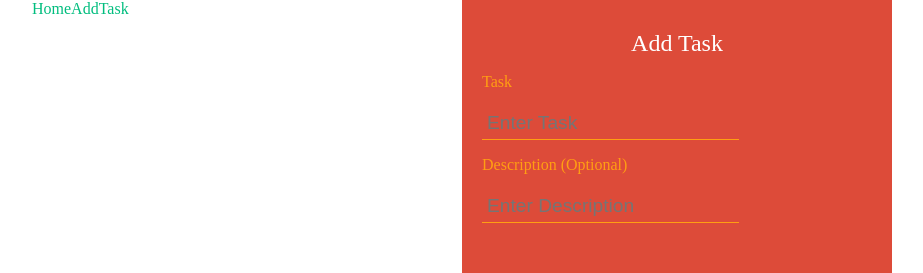
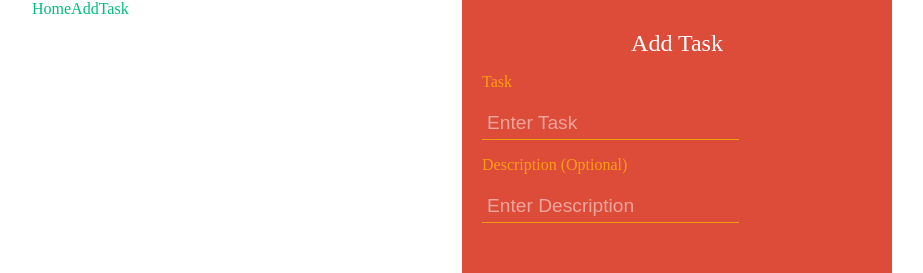
Before and after one commit to luluzan/ToDo_Refactor, a Vue app in the folder frontend/: page /add in a window 1280 px wide. Shown: the top 273 px of the page, without its empty margins (178-1101 px from the left). Built offline with nearby package versions, Linux system fonts and the light colour scheme.

Commit message:
added close component and its event

```diff
--- a/frontend/src/components/AddTask.vue
+++ b/frontend/src/components/AddTask.vue
@@ -3,6 +3,7 @@ import DeleteButton from "../components/DeleteButton.vue";
 import PriorityDropdown from '../components/PriorityDropdown.vue'
 import CompleteButton from '../components/CompleteButton.vue'
 import Calendar from "./Calendar.vue";
+import CloseButton from '../components/closeButton.vue'
 
 const titleAdd = "Add Task";
 const titleEdit = "Edit Task";
@@ -11,6 +12,9 @@ const props = defineProps({
   title: {
     type: String,
   },
+  id: {
+    type: Number,
+  }
 });
 </script>
 
@@ -19,25 +23,13 @@ const props = defineProps({
     <div id="top">
       <h2 class="addTaskTitle">{{ titleAdd }}</h2>
 
-      <svg
-        class="closeBtn"
-        xmlns="http://www.w3.org/2000/svg"
-        width="15"
-        height="15"
-        viewBox="0 0 15 15"
-        fill="none"
-      >
-        <path
-          d="M10.3432 7.5L14.6075 3.23565C15.1308 2.71236 15.1308 1.86392 14.6075 1.3402L13.6598 0.392472C13.1365 -0.130824 12.2881 -0.130824 11.7643 0.392472L7.5 4.65682L3.23565 0.392472C2.71236 -0.130824 1.86392 -0.130824 1.3402 0.392472L0.392472 1.3402C-0.130824 1.86349 -0.130824 2.71193 0.392472 3.23565L4.65682 7.5L0.392472 11.7643C-0.130824 12.2876 -0.130824 13.1361 0.392472 13.6598L1.3402 14.6075C1.86349 15.1308 2.71236 15.1308 3.23565 14.6075L7.5 10.3432L11.7643 14.6075C12.2876 15.1308 13.1365 15.1308 13.6598 14.6075L14.6075 13.6598C15.1308 13.1365 15.1308 12.2881 14.6075 11.7643L10.3432 7.5Z"
-          fill="white"
-        />
-      </svg>
+      <CloseButton path="/"/>
 
       <h4>Task</h4>
-      <input type="text" placeholder="Enter Task" />
+      <input id="taskText" type="text" placeholder="Enter Task" />
 
       <h4>Description (Optional)</h4>
-      <input type="text" placeholder="Enter Description" />
+      <input id="descriptionText" type="text" placeholder="Enter Description" />
       <div>
         <CompleteButton fill="#FF9E13" />
       </div>
@@ -112,16 +104,7 @@ const props = defineProps({
   text-align: center;
 }
 
-.closeBtn {
-  width: 0.9375rem;
-  height: 0.9375rem;
-  flex-shrink: 0;
-  fill: var(--vt-c-white);
-  cursor: pointer;
-  position: absolute;
-  top: 80px;
-  left: 420px;
-}
+
 
 h3 {
   font-weight: 700;
@@ -137,7 +120,7 @@ input {
   border: none;
   border-bottom: 1px solid #FF9E13;
   padding: 5px;
-  color: var(--vt-c-white);
+  color: #ffffff;
   font-size: 1.2rem;
 }
 
@@ -146,6 +129,16 @@ input:focus {
   outline: 2px solid #FF9E13;
   border-color: white;
   color: var(--vt-c-white);
+}
+
+#taskText::placeholder {
+  color: #ffffff;
+  opacity: 0.5;
+}
+
+#descriptionText::placeholder {
+  color: #fff;
+  opacity: 0.5;
 }
 
 .dueDateContainer {
--- /dev/null
+++ b/frontend/src/components/CloseButton.vue
@@ -0,0 +1,38 @@
+<script setup>
+const props = defineProps({
+    path: {
+        type: String,
+    }
+})
+</script>
+
+<template>
+  <a :href=path>
+    <svg
+      class="closeBtn"
+      xmlns="http://www.w3.org/2000/svg"
+      width="15"
+      height="15"
+      viewBox="0 0 15 15"
+      fill="none"
+    >
+      <path
+        d="M10.3432 7.5L14.6075 3.23565C15.1308 2.71236 15.1308 1.86392 14.6075 1.3402L13.6598 0.392472C13.1365 -0.130824 12.2881 -0.130824 11.7643 0.392472L7.5 4.65682L3.23565 0.392472C2.71236 -0.130824 1.86392 -0.130824 1.3402 0.392472L0.392472 1.3402C-0.130824 1.86349 -0.130824 2.71193 0.392472 3.23565L4.65682 7.5L0.392472 11.7643C-0.130824 12.2876 -0.130824 13.1361 0.392472 13.6598L1.3402 14.6075C1.86349 15.1308 2.71236 15.1308 3.23565 14.6075L7.5 10.3432L11.7643 14.6075C12.2876 15.1308 13.1365 15.1308 13.6598 14.6075L14.6075 13.6598C15.1308 13.1365 15.1308 12.2881 14.6075 11.7643L10.3432 7.5Z"
+        fill="white"
+      />
+    </svg>
+  </a>
+</template>
+
+<style scoped>
+.closeBtn {
+  width: 0.9375rem;
+  height: 0.9375rem;
+  flex-shrink: 0;
+  fill: var(--vt-c-white);
+  cursor: pointer;
+  position: absolute;
+  top: 80px;
+  left: 420px;
+}
+</style>
--- a/frontend/src/router/index.js
+++ b/frontend/src/router/index.js
@@ -15,7 +15,7 @@ const router = createRouter({
       path: '/add',
       name: 'AddTask',
       component: AddView
-    }
+    },
   ]
 })
 
```
